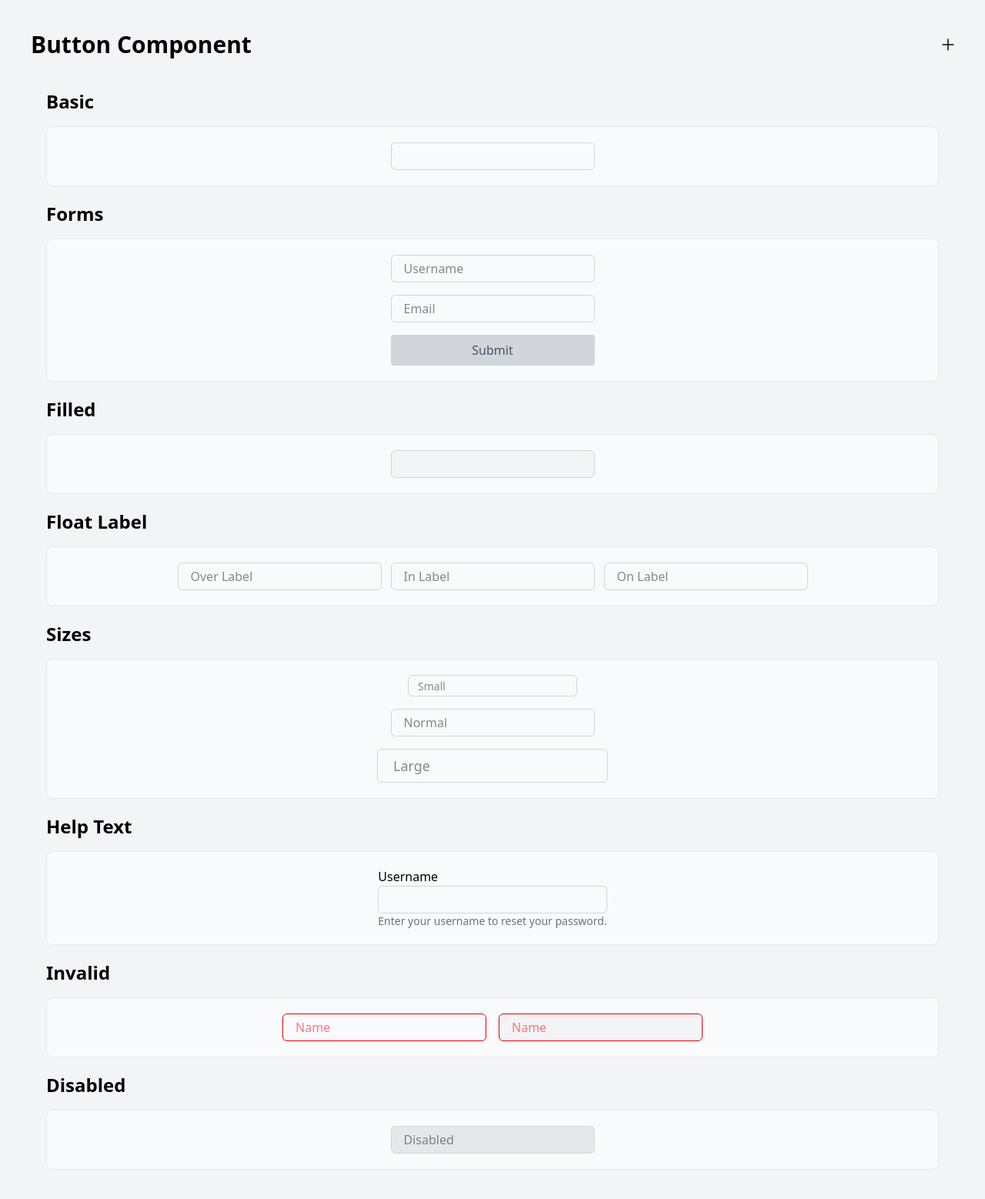
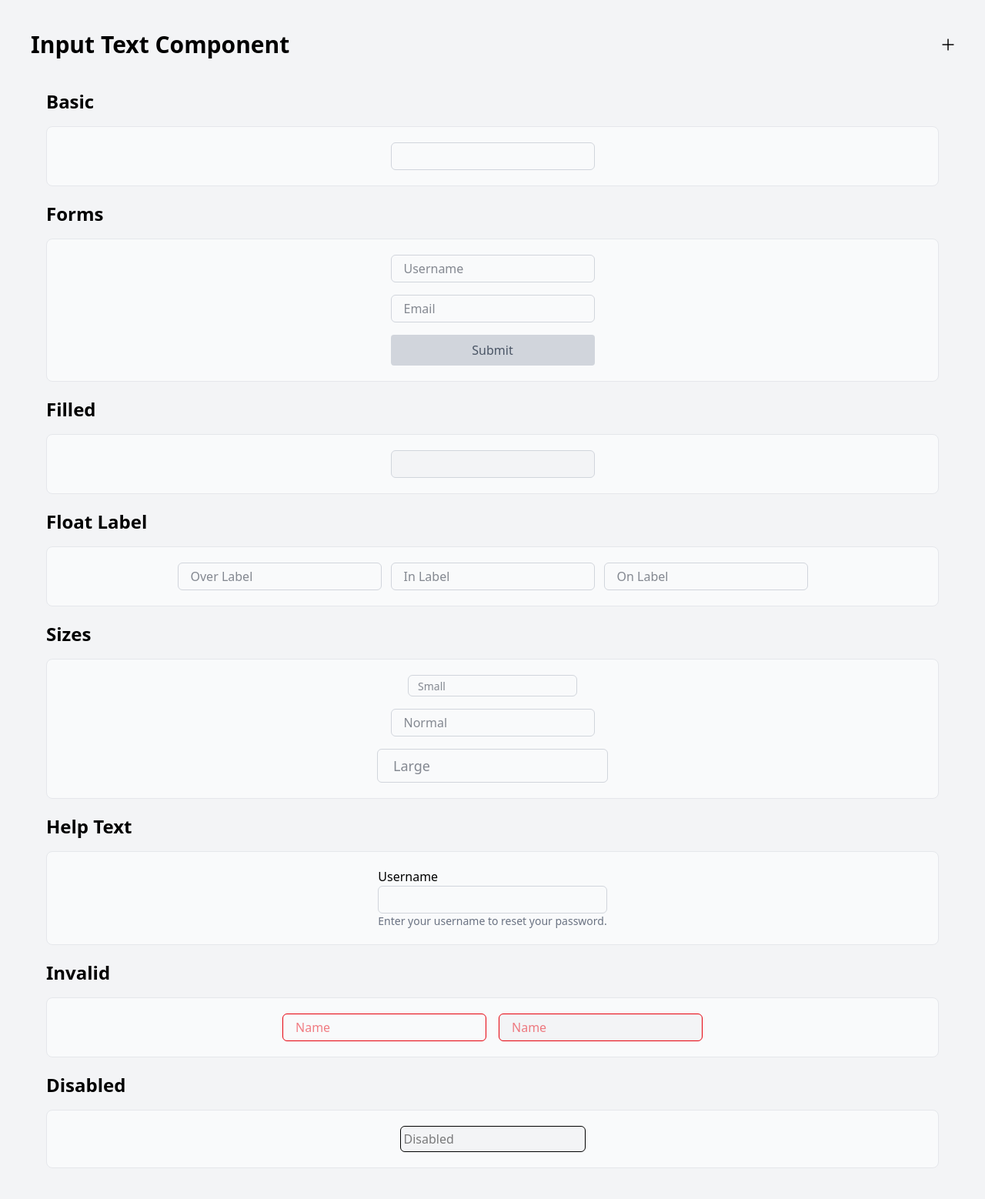
Before and after one commit to Leonardo-Gross/primevue-copy, a Vue app: page /inputtext in a window 1280 px wide. Shown: the top 1558 px of the page at 77% size. Built offline with nearby package versions, Linux system fonts and the light colour scheme; the HTML template or start-up script is replaced by a standard one.

Commit message:
fix(AInputText): fix disabled input and ALayout title

```diff
--- a/src/components/atoms/AInputText/AInputText.vue
+++ b/src/components/atoms/AInputText/AInputText.vue
@@ -37,7 +37,7 @@ function onInput(event: Event) {
 }
 
 const disabledClass = computed(() =>
-  props.disabled ? ['bg-gray-200', 'cursor-not-allowed'] : ''
+  props.disabled ? ['bg-gray-200'] : ''
 )
 
 const filledClass = computed(() => [props.filled && 'bg-gray-100'])
@@ -67,8 +67,8 @@ const inputClass = computed(() => [
 ].filter(Boolean))
 </script>
 
-<template>
-  <input
+<template >
+  <input v-if="!props.disabled"
     :type="type"
     :name="name"
     :value="modelValue"
@@ -76,4 +76,14 @@ const inputClass = computed(() => [
     class="border p-1 rounded-md focus:outline-1 focus:border-none"
     :class="inputClass"
   />
+
+  <template v-else>
+    <input
+      :type="type"
+      :name="name"
+      :value="modelValue"
+      class="bg-gray-100 border p-1 rounded-md focus:outline-1 focus:border-none"
+      disabled
+    />
+  </template>
 </template>
--- a/src/views/AInputTextView.vue
+++ b/src/views/AInputTextView.vue
@@ -22,7 +22,7 @@ function isInvalid(name: string): boolean {
 <template>
   <div class="h-full w-full bg-gray-100 p-10">
     <div>
-      <ALayout title="Button Component" />
+      <ALayout title="Input Text Component" />
     </div>
 
     <div class="m-5">
```
